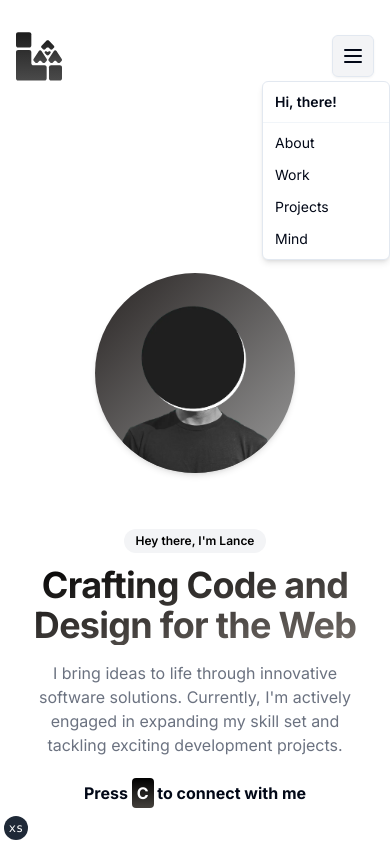
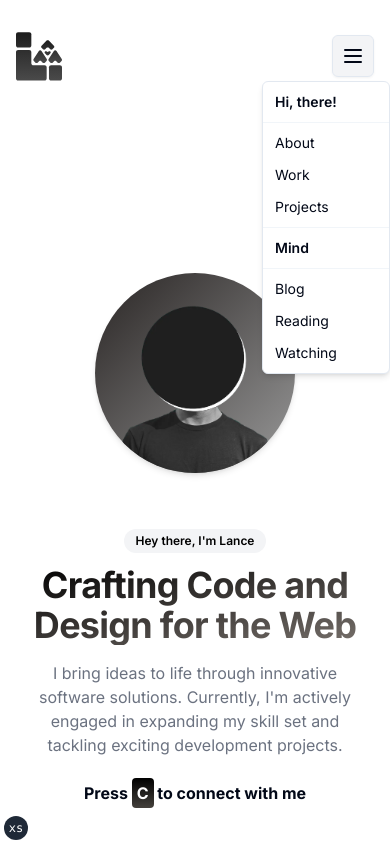
Before and after one commit to arevalolance/dotcom, a Next.js app: page / in a window 390 px wide. Both pictures are taken after a click on the button 353 px from the left and 56 px from the top of the page. Shown: the top 844 px of the page. Built offline with nearby package versions, Linux system fonts and the light colour scheme.

Commit message:
fix: added mind's sublinks in mobile view nav

```diff
--- a/components/main-nav.tsx
+++ b/components/main-nav.tsx
@@ -63,7 +63,7 @@ export function MainNav({ items }: MainNavProps) {
                         {item.title}
                       </NavigationMenuTrigger>
                       <NavigationMenuContent className="z-50">
-                        <ul className="z-50 grid gap-3 p-4 md:w-[400px] lg:w-[700px] lg:grid-cols-[.75fr_1fr]">
+                        <ul className="grid gap-3 p-4 md:w-[400px] lg:w-[700px] lg:grid-cols-[.75fr_1fr]">
                           <li className="row-span-3">
                             <NavigationMenuLink asChild>
                               <a
@@ -104,8 +104,16 @@ export function MainNav({ items }: MainNavProps) {
         <DropdownMenuContent>
           <DropdownMenuLabel>Hi, there!</DropdownMenuLabel>
           <DropdownMenuSeparator />
+          {siteConfig.mainNav.map((item) => (
+            <DropdownMenuGroup key={item.title}>
+              {(item.content) ?
+                <React.Fragment key={item.title}>
+                  <DropdownMenuSeparator />
+                  <DropdownMenuLabel>{item.title}</DropdownMenuLabel>
+                  <DropdownMenuSeparator />
                   <DropdownMenuGroup>
-            {siteConfig.mainNav.map((item) => (
+
+                    {item.content.map((item) => (
                       <DropdownMenuItem
                         key={item.title}
                         onClick={() => router.push(item.href)}
@@ -114,9 +122,20 @@ export function MainNav({ items }: MainNavProps) {
                       </DropdownMenuItem>
                     ))}
                   </DropdownMenuGroup>
+                </React.Fragment>
+                :
+                <DropdownMenuItem
+                  key={item.title}
+                  onClick={() => router.push(item.href)}
+                >
+                  {item.title}
+                </DropdownMenuItem>
+              }
+            </DropdownMenuGroup>
+          ))}
         </DropdownMenuContent>
       </DropdownMenu>
-    </div>
+    </div >
   )
 }
 
```
Lines whose indentation alone changed are shown as unchanged.
